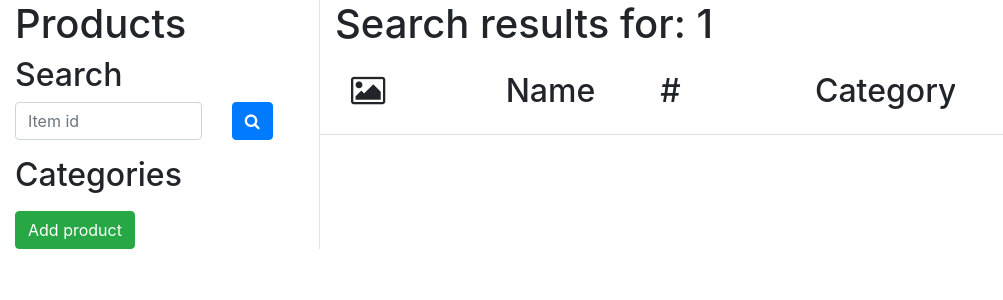
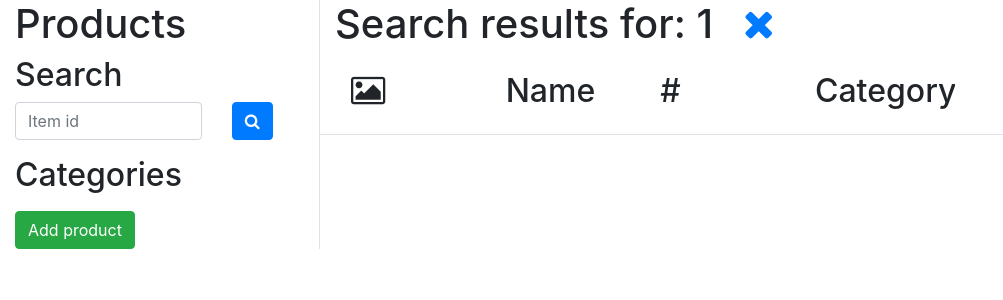
Before and after one commit to bjobe613/lssh, a Flask app: page /admin/products/search/1/ in a window 1280 px wide. Shown: the part 56-356 px from the top of the page, without its empty margins (0-1003 px from the left). Run offline with Flask 2, Linux system fonts and the light colour scheme; data that the repository does not hold is empty; some libraries are stand-ins or nearby versions.

Commit message:
Add button for closing search results

```diff
--- a/lssh/templates/admin/products.html
+++ b/lssh/templates/admin/products.html
@@ -35,7 +35,10 @@
             </div>
             <div class="col-md-9">
                 {% if optional_table_header %}
-                <h1>{{optional_table_header}}</h1>
+                <div class="row">
+                    <h1 class="col-auto">{{optional_table_header}}</h1>
+                    <a class="col-auto" href="{{ url_for('admin.admin_products') }}"><h1><i class="fa fa-times" aria-hidden="true"></i></h1></a>
+                </div>
                 {% endif %}
                 <div class="row border-bottom adm-prod-table-head">
                     <div class="col-2 adm-prod-tablecell adm-prod-imgcol"><h2><i class="fa fa-picture-o" aria-hidden="true"></i></h2></div>
@@ -67,10 +70,10 @@
                         <div class="col-md-4">
                             <div class="row">
                                 <div class="col">
-                                    <button class="btn btn-primary adm-prod-button" href="#"><i class="fa fa-credit-card" aria-hidden="true"></i></button>
+                                    <button class="btn btn-primary adm-prod-button" href="#"><i class="fa fa-credit-card"></i></button>
                                 </div>
                                 <div class="col">
-                                    <button class="btn btn-primary adm-prod-button" href="#"><i class="fa fa-pencil" aria-hidden="true"></i></button>
+                                    <button class="btn btn-primary adm-prod-button" href="#"><i class="fa fa-pencil"></i></button>
                                 </div>
                             </div>
                         </div>
```
